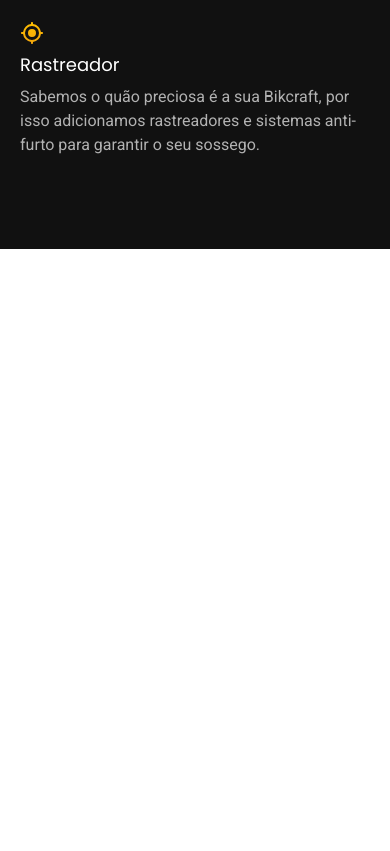
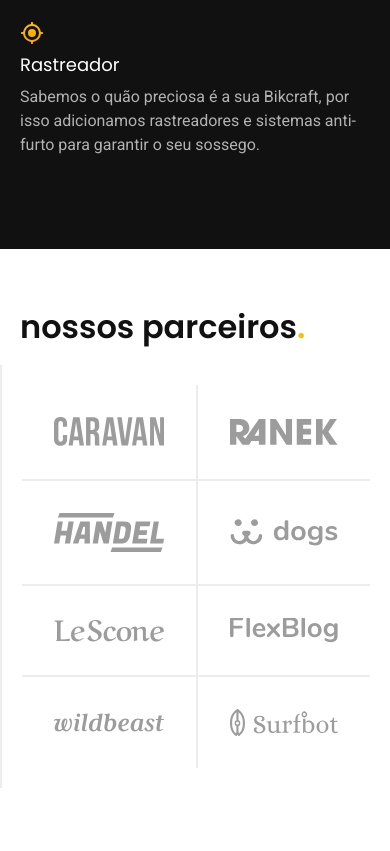
Before and after one commit to ArthurSC20/bikcraft, a plain HTML site: page index.html in a window 390 px wide. Shown: the part 1976-2827 px from the top of the page. Drawn offline with Linux system fonts and the light colour scheme.

Commit message:
Parceiros

```diff
--- /dev/null
+++ b/css/home/parceiros.css
@@ -0,0 +1,61 @@
+.parceiros {
+  padding-top: 3.75rem;
+  padding-bottom: 7.5rem;
+}
+
+.parceiros h2 {
+  margin-bottom: 3.75rem;
+}
+
+.parceiros ul {
+  display: grid;
+  grid-template-columns: repeat(4, 1fr);
+  margin: 0 auto;
+  max-width: 1400px;
+  box-sizing: border-box;
+  padding: 1.25rem;
+}
+
+.parceiros li {
+  display: flex;
+  padding: 2rem;
+  border-left: 2px solid var(--cor-2);
+}
+
+.parceiros img {
+  margin: auto;
+}
+
+.parceiros li:first-child,
+.parceiros li:nth-child(5) {
+  border-left: none;
+}
+
+.parceiros li:nth-child(n + 5) {
+  border-top: 2px solid var(--cor-2);
+}
+
+@media (max-width: 800px) {
+  .parceiros {
+    padding-bottom: 3.75rem;
+  }
+  .parceiros h2 {
+    margin-bottom: 1.25rem;
+  }
+  .parceiros ul {
+    grid-template-columns: 1fr 1fr;
+    border-left: 2px solid var(--cor-2);
+  }
+  .parceiros li:nth-child(odd) {
+    border-left: none;
+  }
+  .parceiros li:nth-child(n + 5) {
+    border-top: none;
+  }
+  .parceiros li {
+    border-bottom: 2px solid var(--cor-2);
+  }
+  .parceiros li:nth-child(n + 7) {
+    border-bottom: none;
+  }
+}
--- a/css/style.css
+++ b/css/style.css
@@ -8,3 +8,4 @@
 @import "./home/introducao.css";
 @import "./bicicletas/bicicletas-lista.css";
 @import "./home/tecnologia.css";
+@import "./home/parceiros.css";
--- a/index.html
+++ b/index.html
@@ -92,6 +92,20 @@
         <img src="./img/fotos/tecnologia.jpg" alt="">
       </div>
   </article>
+
+  <section class="parceiros" aria-label="Nossos Parceiros">
+    <h2 class="container font-1-xxl">nossos parceiros<span class="c-p1">.</span></h2>
+    <ul>
+      <li><img src="./img/parceiros/caravan.svg" alt=""></li>
+      <li><img src="./img/parceiros/ranek.svg" alt=""></li>
+      <li><img src="./img/parceiros/handel.svg" alt=""></li>
+      <li><img src="./img/parceiros/dogs.svg" alt=""></li>
+      <li><img src="./img/parceiros/lescone.svg" alt=""></li>
+      <li><img src="./img/parceiros/flexblog.svg" alt=""></li>
+      <li><img src="./img/parceiros/wildbeast.svg" alt=""></li>
+      <li><img src="./img/parceiros/surfbot.svg" alt=""></li>
+    </ul>
+  </section>
 </body>
 
 </html>
```
